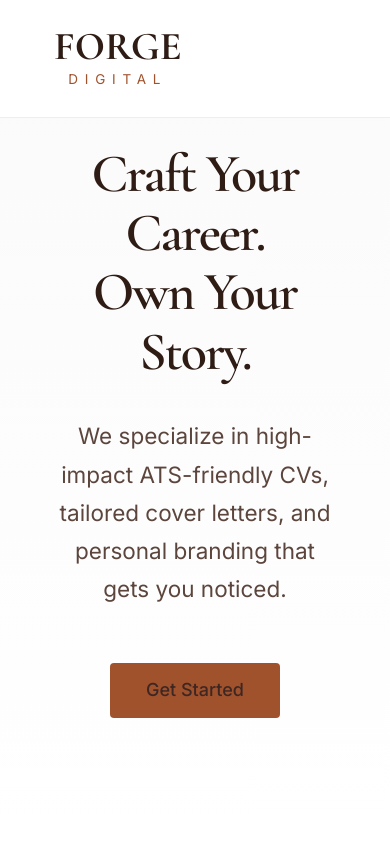
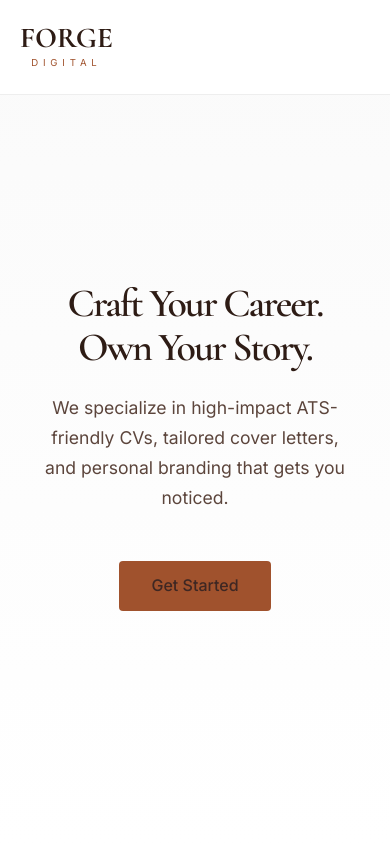
Before and after one commit to halaae/forge-digital, a React (Vite) app: page / in a window 390 px wide. Shown: the top 844 px of the page. Built offline with nearby package versions, Linux system fonts and the light colour scheme.

Commit message:
Update mobile responsiveness layout

```diff
--- a/src/App.css
+++ b/src/App.css
@@ -348,6 +348,12 @@
   .split-layout {
     grid-template-columns: 1fr;
     gap: 3rem;
+    text-align: center;
+  }
+
+  .resume-stack-container {
+    margin: 0 auto;
+    transform: scale(0.85);
   }
 
   .resume-stack-container:hover .resume-card-plain {
@@ -359,7 +365,45 @@
 }
 
 @media (max-width: 768px) {
-  .hero h1 { font-size: 3rem; }
+  .logo-main { font-size: 1.8rem; }
+  .logo-sub { font-size: 0.6rem; }
+
+  .hero { padding-top: 6rem; }
+  .hero h1 { font-size: 3rem; margin-bottom: 1.5rem; }
+  .hero p { font-size: 1.1rem; padding: 0 1rem; }
+
   .nav-links { display: none; }
-  .contact-links { gap: 2rem; }
+
+  .resume-stack-section .text-content h2 { font-size: 2.2rem; }
+  .stat-highlight { font-size: 2rem; }
+
+  .resume-stack-container {
+    transform: scale(0.65);
+    height: 400px;
+    margin-top: -2rem;
+  }
+
+  .service-card {
+    padding: 2rem 1.5rem;
+  }
+
+  .feature-row {
+    flex-direction: column;
+    text-align: center;
+    gap: 1rem;
+    padding: 2rem 1rem;
+  }
+
+  .contact-section h2 { font-size: 2.5rem; }
+  .contact-links { flex-direction: column; gap: 3rem; }
 }
+
+@media (max-width: 480px) {
+  .hero h1 { font-size: 2.5rem; }
+  .resume-stack-container {
+    transform: scale(0.5);
+    height: 350px;
+    margin-top: -3rem;
+  }
+  .contact-section h2 { font-size: 2rem; }
+}
--- a/src/index.css
+++ b/src/index.css
@@ -124,6 +124,12 @@ section {
 
 @media (max-width: 768px) {
   section {
-    padding: 4rem 0;
+    padding: 3rem 0;
+  }
+  .container {
+    padding: 0 1.25rem;
+  }
+  html {
+    font-size: 16px;
   }
 }
```
